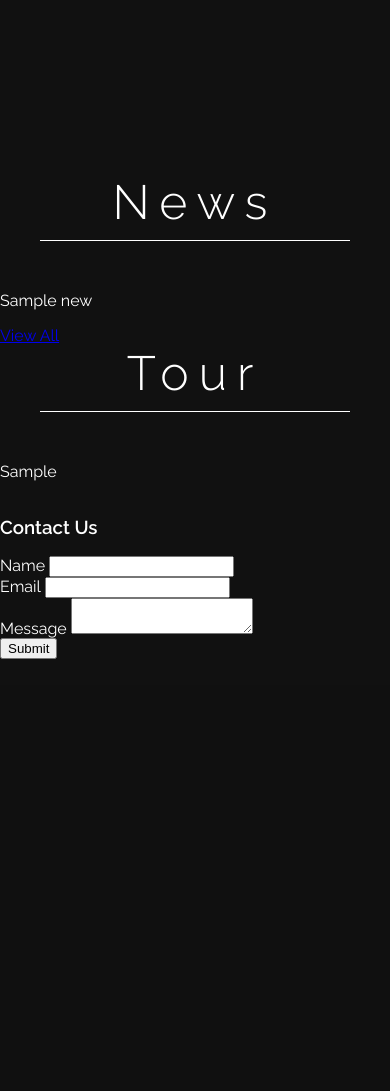
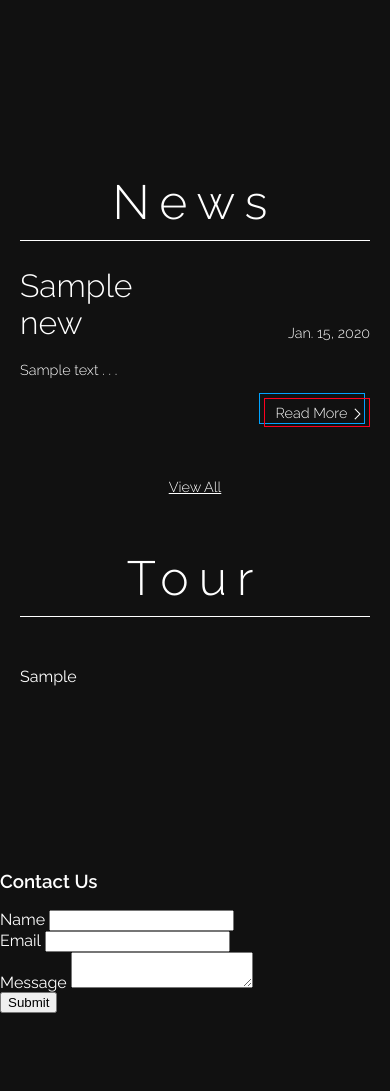
Before and after one commit to alexheist/sickwish, a Django app: page / in a window 390 px wide. Shown: the part 670-1761 px from the top of the page. Before the commit the page ends 1329 px from the top, so only its background shows below. Run offline with Django 3.2, Linux system fonts and the light colour scheme; tables that the repository leaves empty hold one stand-in row (values such as "Sample post"); style sheets or scripts are compiled from the project's sources; some libraries are stand-ins or nearby versions.

Commit message:
news-preview mobile home

```diff
--- a/main/models.py
+++ b/main/models.py
@@ -1,4 +1,5 @@
 from django.db import models
+from django.template.defaultfilters import truncatewords
 from django.utils import timezone
 
 from . import choices
@@ -85,6 +86,10 @@ class News(models.Model):
     class Meta:
         verbose_name_plural = "News Posts"
 
+    @property
+    def preview(self):
+        return truncatewords(self.content, 50)[:-1]
+
 
 class Press(models.Model):
     source = models.CharField(max_length=255)
--- a/main/static/css/main.scss
+++ b/main/static/css/main.scss
@@ -36,6 +36,11 @@
 }
 
 .news-preview {
+  padding: 0 20px;
+  display: flex;
+  flex-direction: column;
+  margin-bottom: 50px;
+
   &__header {
     text-align: center;
     font-size: 3em;
@@ -43,11 +48,68 @@
     letter-spacing: 10px;
     border-bottom: 1px solid #fff;
     padding-bottom: 10px;
-    margin: 0 40px 50px;
+    margin: 0 0 50px 0;
+  }
+
+  &__post {
+    display: grid;
+    grid-template-rows: 50px 2fr 50px;
+    grid-template-columns: repeat(2, 1fr);
+  }
+
+  &__title {
+    font-weight: 300;
+    font-size: 2em;
+    margin: 0;
+    grid-row: 1 / 2;
+    grid-column: 1 / 2;
+    justify-self: start;
+    align-self: end;
+  }
+
+  &__date {
+    font-weight: 300;
+    margin: 0;
+    font-size: 0.9em;
+    grid-row: 1 / 2;
+    grid-column: 2 / 3;
+    justify-self: end;
+    align-self: end;
+  }
+
+  &__content {
+    font-weight: 300;
+    margin: 20px 0;
+    font-size: 0.9em;
+    grid-row: 2 / 3;
+    grid-column: 1 / 3;
+  }
+
+  &__link {
+    color: #fff;
+    text-decoration: none;
+    font-weight: 300;
+    grid-row: 3 / 4;
+    padding: 5px 10px;
+    font-size: 0.9em;
+    grid-column: 2 / 3;
+    justify-self: end;
+    align-self: start;
+  }
+
+  &__cta {
+    align-self: center;
+    color: #fff;
+    font-weight: 300;
+    padding: 5px 10px;
+    font-size: 0.9em;
+    margin-top: 25px;
   }
 }
 
 .tour {
+  padding: 0 20px;
+
   &__header {
     text-align: center;
     font-size: 3em;
@@ -55,6 +117,31 @@
     letter-spacing: 10px;
     border-bottom: 1px solid #fff;
     padding-bottom: 10px;
-    margin: 0 40px 50px;
+    margin: 0 0 50px 0;
   }
 }
+
+.chevron {
+  height: 8px;
+  width: 8px;
+
+  &--right {
+    transform: rotate(45deg);
+  }
+}
+
+.bordered {
+  position: relative;
+  border: 1px solid #ff001f;
+
+  &:before {
+    content: " ";
+    position: absolute;
+    z-index: -1;
+    top: -6px;
+    left: -6px;
+    right: 4px;
+    bottom: 2px;
+    border: 1px solid #00a3ff;
+  }
+}
--- a/main/templates/main/index.html
+++ b/main/templates/main/index.html
@@ -24,14 +24,19 @@ Sick Wish is a New(er) Wave band formed in Boise, ID in 2014 by former Built to
 <section class="news-preview">
     <h3 class="news-preview__header">News</h3>
     {% for post in news %}
-        <p>{{ post.title }}</p>
+        <div class="news-preview__post">
+            <h4 class="news-preview__title">{{ post.title }}</h4>
+            <p class="news-preview__date">{{ post.published }}</p>
+            <p class="news-preview__content">{{ post.preview }} . . .</p>
+            <a href="#" class="news-preview__link bordered">
+                Read More
+                <svg class="chevron chevron--right" viewBox="0 0 4 4" version="1.1" xmlns="http://www.w3.org/2000/svg">
+                    <path d="M 0,0 L 4,0 L 4,4" fill="none" stroke="#fff" strokeWidth="10" />
+                </svg>
+            </a>
+        </div>
     {% endfor %}
-    <a href="/news" class="news-preview__cta">
-        View All
-        {% comment %} <svg class="chevron chevron--right" viewBox="0 0 4 4" version="1.1" xmlns="http://www.w3.org/2000/svg">
-            <path d="M 0,0 L 4,0 L 4,4" fill="none" stroke="#fe8b8b" strokeWidth="10" />
-        </svg> {% endcomment %}
-    </a>
+    <a href="/news" class="news-preview__cta">View All</a>
 </section>
 
 <section class="tour">
```
